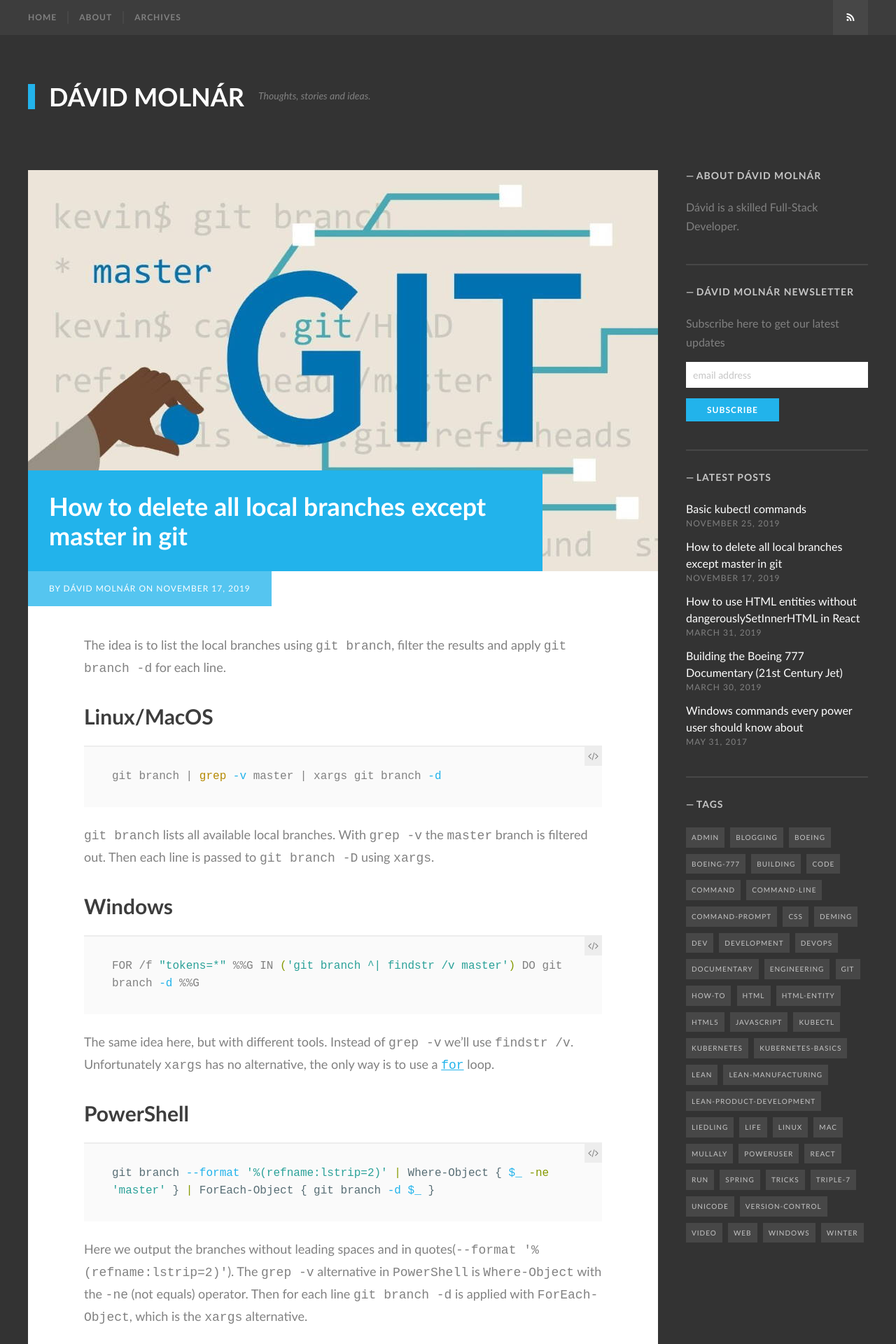
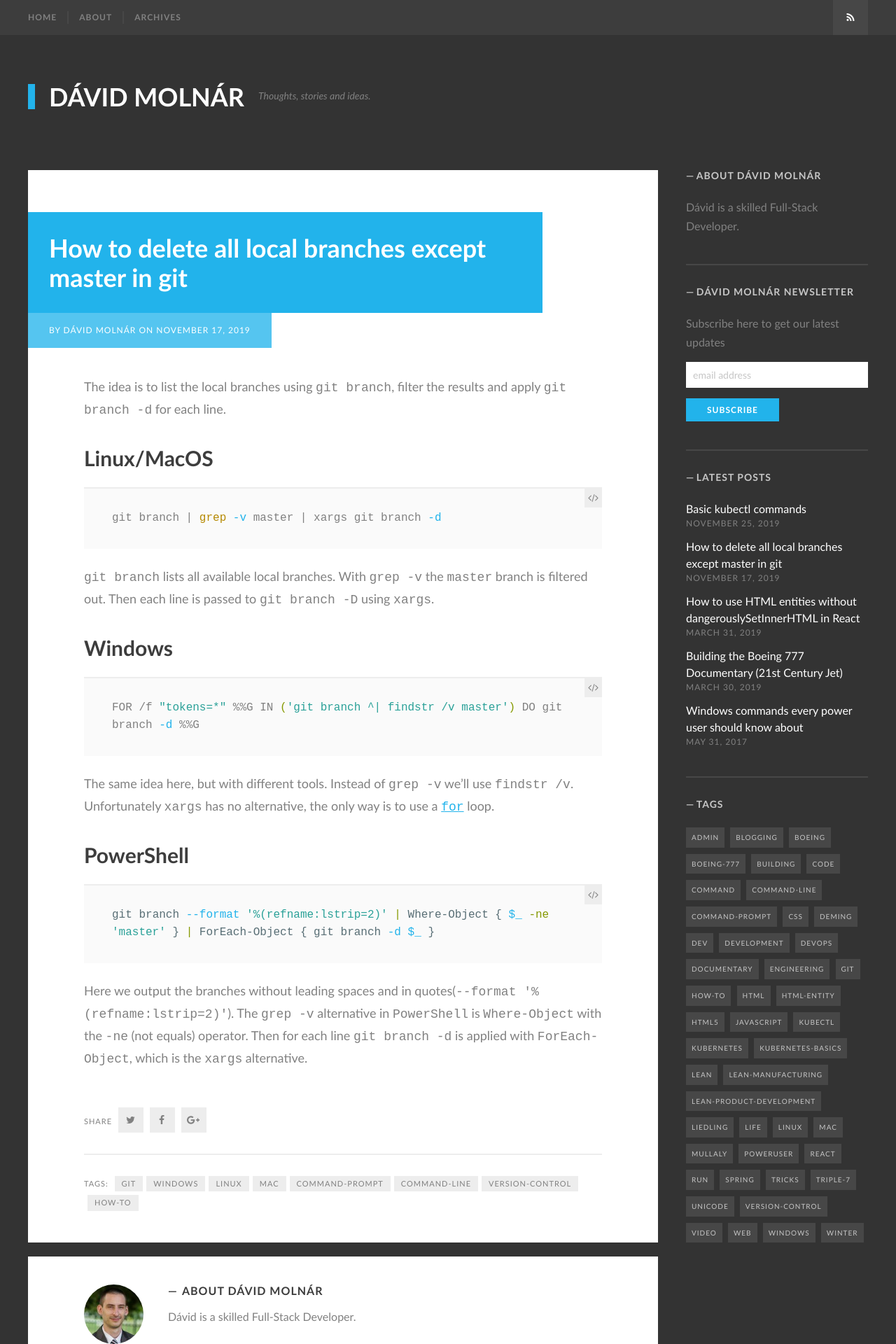
Before and after one commit to mdavid626/blog, a Jekyll site: the page built from _posts/2019-11-17-How-to-delete-all-local-branches-except-master-in-git.md, in a window 1280 px wide. Shown: the top 1920 px of the page at 70% size. Built offline with Jekyll 4.4.1, drawn with Linux system fonts in a browser that asks for light colours; some web fonts are replaced; comment, search, counter and statistics services are not loaded.

Commit message:
Update 2019-11-17-How-to-delete-all-local-branches-except-master-in-git.md

```diff
--- a/_posts/2019-11-17-How-to-delete-all-local-branches-except-master-in-git.md
+++ b/_posts/2019-11-17-How-to-delete-all-local-branches-except-master-in-git.md
@@ -2,7 +2,6 @@
 layout: post
 title:  "How to delete all local branches except master in git"
 date:   2019-11-17
-banner_image: master-git.jpg
 tags: [git, windows, linux, mac, command-prompt, command-line, version-control, how-to]
 ---
 
```
